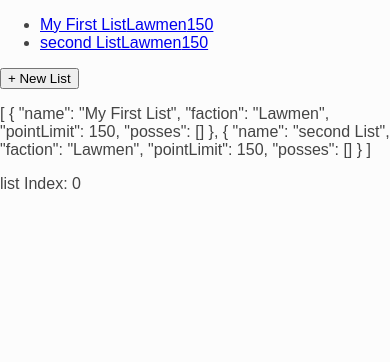
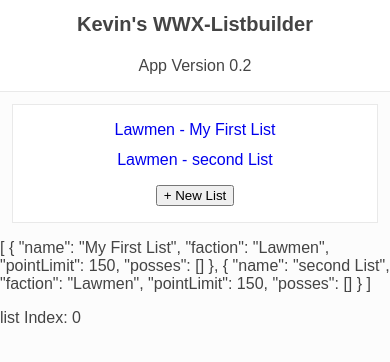
Before and after one commit to Kcalde20/wwx-listbuilder-v2, an Angular app: page / in a window 390 px wide. Shown: the top 362 px of the page. Built offline with nearby package versions, Linux system fonts and the light colour scheme.

Commit message:
everything works now

```diff
--- a/src/app/app.component.html
+++ b/src/app/app.component.html
@@ -1,3 +1,3 @@
 <router-outlet></router-outlet>
 <p>{{ listService.listSignal() | json }}</p>
-<p>list Index: {{ listService.currentListIndex }}</p>
+<p>list Index: {{ listService.currentListIndex() }}</p>
--- a/src/app/features/list-header/list-header.component.html
+++ b/src/app/features/list-header/list-header.component.html
@@ -1,8 +1,8 @@
 <div class="header">
     <h1 class="header__app-title">{{ title }}</h1>
     <span class="header__list-points">
-        {{ listService.listPoints() }} /
-        {{ listService.listSignal()[0].pointLimit }}
+        {{ this.listService.listPoints() }} /
+        {{ this.listService.listSignal()[listIndex].pointLimit }}
     </span>
     <!-- <span class="header__list-name">{{ listService.listSignal().name }}</span> -->
     <span class="header__list-name">App Version 0.2</span>
--- a/src/app/features/list-header/list-header.component.ts
+++ b/src/app/features/list-header/list-header.component.ts
@@ -1,4 +1,4 @@
-import { Component, inject } from '@angular/core';
+import { Component, inject, signal } from '@angular/core';
 import { ListService } from '../../shared/list.service';
 import { PosseService } from '../../shared/posse.service';
 
@@ -13,5 +13,6 @@ export class ListHeaderComponent {
     title = "Kevin's WWX-Listbuilder";
 
     listService = inject(ListService);
-    posseService = inject(PosseService);
+
+    listIndex = this.listService.currentListIndex();
 }
--- a/src/app/features/list-screen/list-screen.component.scss
+++ b/src/app/features/list-screen/list-screen.component.scss
@@ -8,7 +8,7 @@
 }
 
 @media screen and (max-width: 800px){
-    :host {
+    .page-grid {
         grid-template-columns: 1fr;
         grid-template-areas: " b "
                             " a "
--- a/src/app/features/list-screen/list-screen.component.ts
+++ b/src/app/features/list-screen/list-screen.component.ts
@@ -22,7 +22,7 @@ export class ListScreenComponent {
     listName = model<string>('loading');
     listPoints = model<number>(0);
 
-    listIndex: number = this.listService.currentListIndex;
+    listIndex: number = this.listService.currentListIndex();
 
     listNameChange($event: Event) {
         this.listService.updateListName(this.listName());
@@ -41,7 +41,7 @@ export class ListScreenComponent {
     }
 
     ngOnInit() {
-        this.listIndex = this.listService.currentListIndex;
+        this.listIndex = this.listService.currentListIndex();
         this.listName.set(this.listService.listSignal()[this.listIndex].name);
         this.listPoints.set(this.listService.listSignal()[this.listIndex].pointLimit);
     }
--- a/src/app/features/lists-screen/lists-screen.component.html
+++ b/src/app/features/lists-screen/lists-screen.component.html
@@ -1,12 +1,19 @@
+<div class="header">
+    <h1 class="header__app-title">{{ title }}</h1>
+    <!-- <span class="header__list-name">{{ listService.listSignal().name }}</span> -->
+    <span class="header__list-name">App Version 0.2</span>
+</div>
+
+<div class="list-section">
     <ul>
         @for(list of this.listService.listSignal(); track $index) {
         <li>
             <a routerLink="/lists/{{ $index }}" (click)="setList($index)">
-            <span>{{ list.name }}</span>
                 <span>{{ list.faction }}</span>
-            <span>{{ list.pointLimit }}</span>
+                <span> - {{ list.name }}</span>
             </a>
         </li>
         }
     </ul>
     <button (click)="addList()">+ New List</button>
+</div>
--- a/src/app/features/lists-screen/lists-screen.component.scss
+++ b/src/app/features/lists-screen/lists-screen.component.scss
@@ -0,0 +1,73 @@
+.header {
+    background-color: white;
+    border-block-end: 1px solid var(--color-border-1);
+    display: grid;
+    grid-template-columns: 1fr 1fr;
+    padding-inline: 1rem;
+}
+
+@media screen and (max-width: 800px){
+    .header {
+        grid-template-columns: 1fr;
+        gap: .5rem;
+        padding-block-end: 1rem;
+    }
+    .header__app-title, .header__list-name, .header__list-points {
+        text-align: center !important;
+    }
+}
+
+.list-info {
+    display: flex;
+    justify-content: space-between;
+    padding-inline: .5rem;
+    font-weight: bold;
+    justify-content: center;
+}
+
+.header__app-title {
+    text-align: start;
+    line-height: 1.1;
+    font-size: var(--font-size-lg);
+}
+
+.header__list-points,
+.header__list-name {
+    align-self: center;
+}
+
+.header__list-name {
+    text-align: end;
+}
+
+.header__list-points {
+    text-align: center;
+}
+
+.list-section {
+    background-color: white;
+    border: 1px solid var(--color-border-1);
+    padding: 1rem;
+    margin: .75rem;
+    display: flex;
+    align-items: center;
+    flex-direction: column;
+    gap: 1rem;
+    text-align: center;
+
+    & ul {
+        margin: 0;
+        padding: 0;
+        display: grid;
+        gap: .75rem;
+
+        & li {
+            list-style: none;
+        }
+
+        a {
+            gap: .3rem;
+            text-decoration: none;
+        }
+    }
+}
--- a/src/app/features/lists-screen/lists-screen.component.ts
+++ b/src/app/features/lists-screen/lists-screen.component.ts
@@ -1,6 +1,5 @@
 import { Component, inject } from '@angular/core';
 import { ListService } from '../../shared/list.service';
-import { CommonModule } from '@angular/common';
 import { RouterLink } from '@angular/router';
 
 @Component({
@@ -11,10 +10,11 @@ import { RouterLink } from '@angular/router';
     styleUrl: './lists-screen.component.scss',
 })
 export class ListsScreenComponent {
+    title = "Kevin's WWX-Listbuilder";
     listService = inject(ListService);
 
     setList(listIndex: number) {
-        this.listService.currentListIndex = listIndex;
+        this.listService.currentListIndex.set(listIndex);
     }
 
     addList() {
--- a/src/app/features/posse-screen/posse-screen.component.scss
+++ b/src/app/features/posse-screen/posse-screen.component.scss
@@ -8,7 +8,7 @@
 }
 
 @media screen and (max-width: 800px){
-    :host {
+    .page-grid {
         grid-template-columns: 1fr;
         grid-template-areas: " b "
                             " a "
--- a/src/app/features/posse-screen/posse-screen.component.ts
+++ b/src/app/features/posse-screen/posse-screen.component.ts
@@ -22,7 +22,7 @@ export class PosseScreenComponent {
     route = inject(ActivatedRoute);
 
     myList: iUnit[] = [];
-    listIndex: number = this.listService.currentListIndex;
+    listIndex: number = this.listService.currentListIndex();
     selectedPosseIndex!: number;
     posseListData = computed(() => this.listService.getPosseById(Number(this.selectedPosseIndex), this.listIndex));
     posseIdData = computed(() => this.posseService.getPosseById(this.posseListData().id));
--- a/src/app/shared/list.service.ts
+++ b/src/app/shared/list.service.ts
@@ -21,18 +21,19 @@ export class ListService {
 
     listPoints = computed(() => {
         let points = 0;
-        const posses = this.listSignal()[0].posses;
+        let list = this.currentListIndex();
+        const posses = this.$listSignal()[list].posses;
         for (let i = 0; i < posses.length; i++) {
-            points += this.getPossePoints(i, 0);
+            points += this.getPossePoints(i, list);
         }
         return points;
     });
 
-    currentListIndex = 0;
+    currentListIndex = signal(0);
 
     getPossePoints(posseIndex: number, listIndex: number) {
         let points = 0;
-        for (let unit of this.listSignal()[listIndex].posses[posseIndex].units) {
+        for (let unit of this.listSignal()[this.currentListIndex()].posses[posseIndex].units) {
             let unitData = this.unitService.getUnitById(unit.id);
             if (unit.count) {
                 points = points + unitData!.points * unit.count;
@@ -98,7 +99,7 @@ export class ListService {
             if (unit.count && unitData?.countMax && unit.count < unitData?.countMax) {
                 unit.count++;
             }
-            return value;
+            return [...value];
         });
     }
 
@@ -109,7 +110,7 @@ export class ListService {
             if (unit.count && unitData?.countMin && unit.count > unitData.countMin) {
                 unit.count--;
             }
-            return value;
+            return [...value];
         });
     }
 
@@ -126,7 +127,7 @@ export class ListService {
     updateListName(name: string) {
         this.$listSignal.update((value) => {
             const updatedList = [...value];
-            updatedList[this.currentListIndex].name = name;
+            updatedList[this.currentListIndex()].name = name;
             return updatedList;
         });
     }
@@ -134,7 +135,7 @@ export class ListService {
     updateListPoints(pointLimit: number) {
         this.$listSignal.update((value) => {
             const updatedList = [...value];
-            updatedList[this.currentListIndex].pointLimit = pointLimit;
+            updatedList[this.currentListIndex()].pointLimit = pointLimit;
             return updatedList;
         });
     }
```
Also changed, not shown: 1 other file (tests, documents, lock files or other folders). Lines whose indentation alone changed are shown as unchanged.
